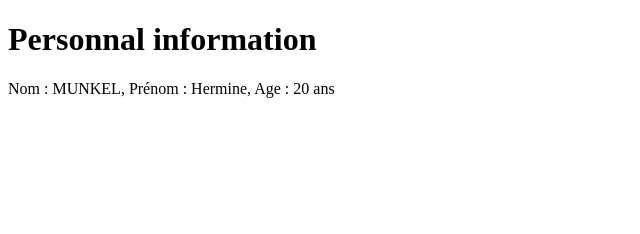
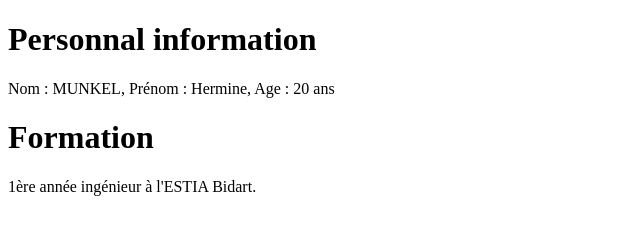
Before and after one commit to Hermine20/Hermine20.github.io, a plain HTML site: page index.html in a window 1280 px wide. Shown: the whole page, without its empty margins (0-640 px from the left). Drawn offline with Linux system fonts and the light colour scheme.

Commit message:
feat: Formation

```diff
--- a/index.html
+++ b/index.html
@@ -4,6 +4,8 @@
     <meta charset="utf-8" />
     <h1>Personnal information</h1>
     <p>Nom : MUNKEL, Prénom : Hermine, Age : 20 ans</p>
+    <h1>Formation</h1>
+    <p>1ère année ingénieur à l'ESTIA Bidart.</p>
     <title> </title>
   </head>
   <body></body>
```
